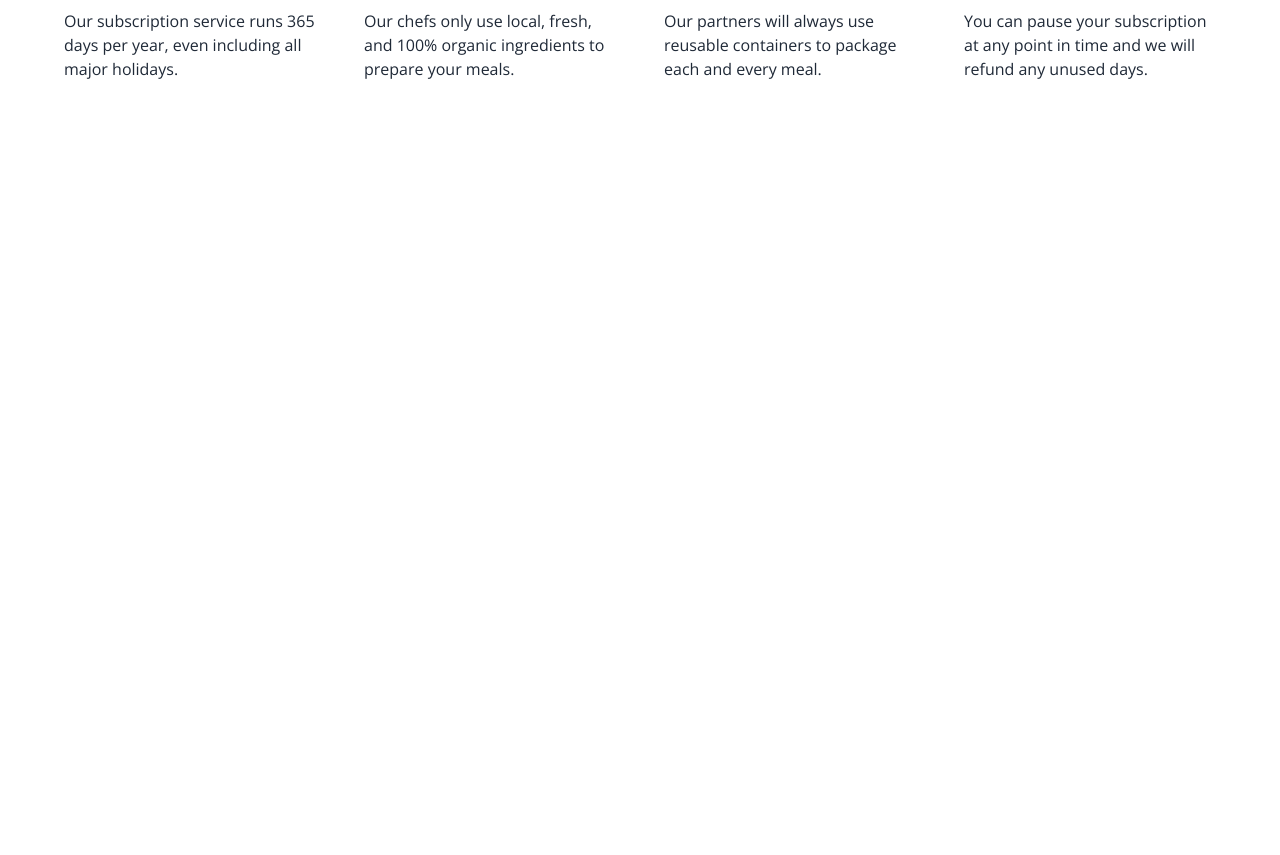
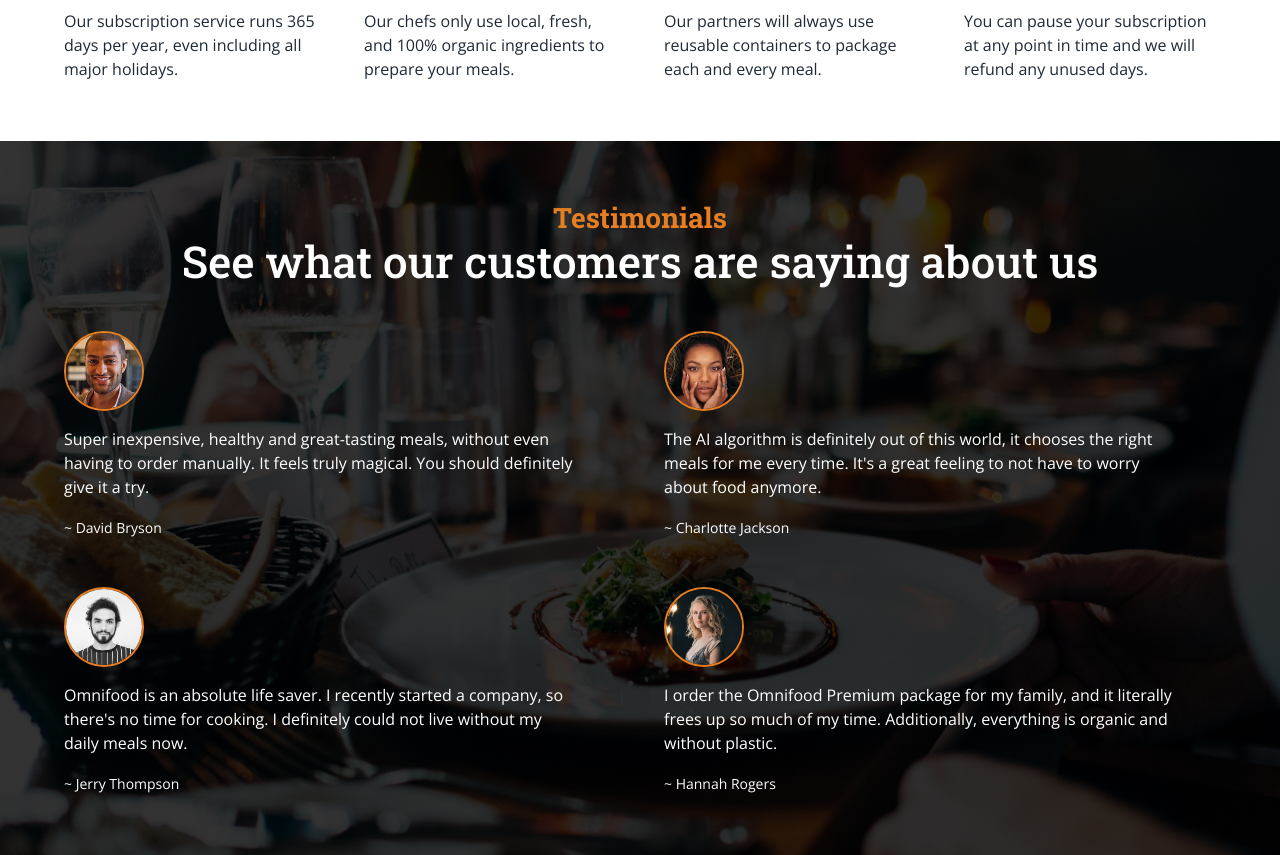
Before and after one commit to twstewart/omnifood, a website built with Vite: page index.html in a window 1280 px wide. Shown: the part 4918-5773 px from the top of the page. Before the commit the page ends 5059 px from the top, so only its background shows below. Built offline with nearby package versions, Linux system fonts and the light colour scheme.

Commit message:
Setup and completely styled the testimonials block.

```diff
--- a/assets/css/style.css
+++ b/assets/css/style.css
@@ -159,6 +159,14 @@
   background-color: #fae5d3;
 }
 
+.bg-testimonials {
+  background-image: linear-gradient(rgba(0, 0, 0, 0.8), rgba(0, 0, 0, 0.8)),
+    url("/assets/images/testimonials/bg-testimonials.jpg");
+  background-size: cover;
+  overflow-x: hidden;
+  color: #fff;
+}
+
 @media screen and (min-width: 1024px) {
   .nav-list {
     display: flex;
--- a/index.html
+++ b/index.html
@@ -408,7 +408,7 @@
           </div>
         </div>
       </section>
-      <div id="plans" class="ps">
+      <section id="plans" class="ps">
         <div class="container">
           <div class="space-y-1 text-center max-w-md mx-auto mb-6 sm:mb-20 md:max-w-none">
             <h2 class="font-display font-bold text-primary text-lg sm:text-xl lg:text-2xl">Plans</h2>
@@ -535,7 +535,67 @@
             </div>
           </div>
         </div>
-      </div>
+      </section>
+      <section id="testimonials" class="ps bg-testimonials">
+        <div class="container">
+          <div class="space-y-1 text-center max-w-md mx-auto mb-6 sm:mb-12 md:max-w-none">
+            <h2 class="font-display font-bold text-primary text-lg sm:text-xl lg:text-2xl">Testimonials</h2>
+            <h3 class="font-display font-medium text-white text-3xl sm:text-4xl lg:text-5xl">
+              See what our customers are saying about us
+            </h3>
+          </div>
+          <div class="grid grid-cols-12 gap-y-12 sm:gap-6 md:gap-9 lg:gap-12">
+            <div data-aos="fade-right" class="col-span-12 max-w-lg sm:col-span-6">
+              <img
+                src="assets/images/customers/person-7.jpg"
+                alt="Customer testimonial one."
+                class="h-20 rounded-full border-2 border-primary"
+              />
+              <blockquote class="my-4">
+                Super inexpensive, healthy and great-tasting meals, without even having to order manually. It feels
+                truly magical. You should definitely give it a try.
+              </blockquote>
+              <span class="text-sm">~&nbsp;David Bryson</span>
+            </div>
+            <div data-aos="fade-left" class="col-span-12 max-w-lg sm:col-span-6">
+              <img
+                src="assets/images/customers/person-8.jpg"
+                alt="Customer testimonial two."
+                class="h-20 rounded-full border-2 border-primary"
+              />
+              <blockquote class="my-4">
+                The AI algorithm is definitely out of this world, it chooses the right meals for me every time. It's a
+                great feeling to not have to worry about food anymore.
+              </blockquote>
+              <span class="text-sm">~&nbsp;Charlotte Jackson</span>
+            </div>
+            <div data-aos="fade-right" class="col-span-12 max-w-lg sm:col-span-6">
+              <img
+                src="assets/images/customers/person-9.jpg"
+                alt="Customer testimonial three."
+                class="h-20 rounded-full border-2 border-primary"
+              />
+              <blockquote class="my-4">
+                Omnifood is an absolute life saver. I recently started a company, so there's no time for cooking. I
+                definitely could not live without my daily meals now.
+              </blockquote>
+              <span class="text-sm">~&nbsp;Jerry Thompson</span>
+            </div>
+            <div data-aos="fade-left" class="col-span-12 max-w-lg sm:col-span-6">
+              <img
+                src="assets/images/customers/person-10.jpg"
+                alt="Customer testimonial four."
+                class="h-20 rounded-full border-2 border-primary"
+              />
+              <blockquote class="my-4">
+                I order the Omnifood Premium package for my family, and it literally frees up so much of my time.
+                Additionally, everything is organic and without plastic.
+              </blockquote>
+              <span class="text-sm">~&nbsp;Hannah Rogers</span>
+            </div>
+          </div>
+        </div>
+      </section>
     </main>
     <script type="module" src="https://unpkg.com/ionicons@5.5.2/dist/ionicons/ionicons.esm.js"></script>
     <script src="main.js" type="module"></script>
```
